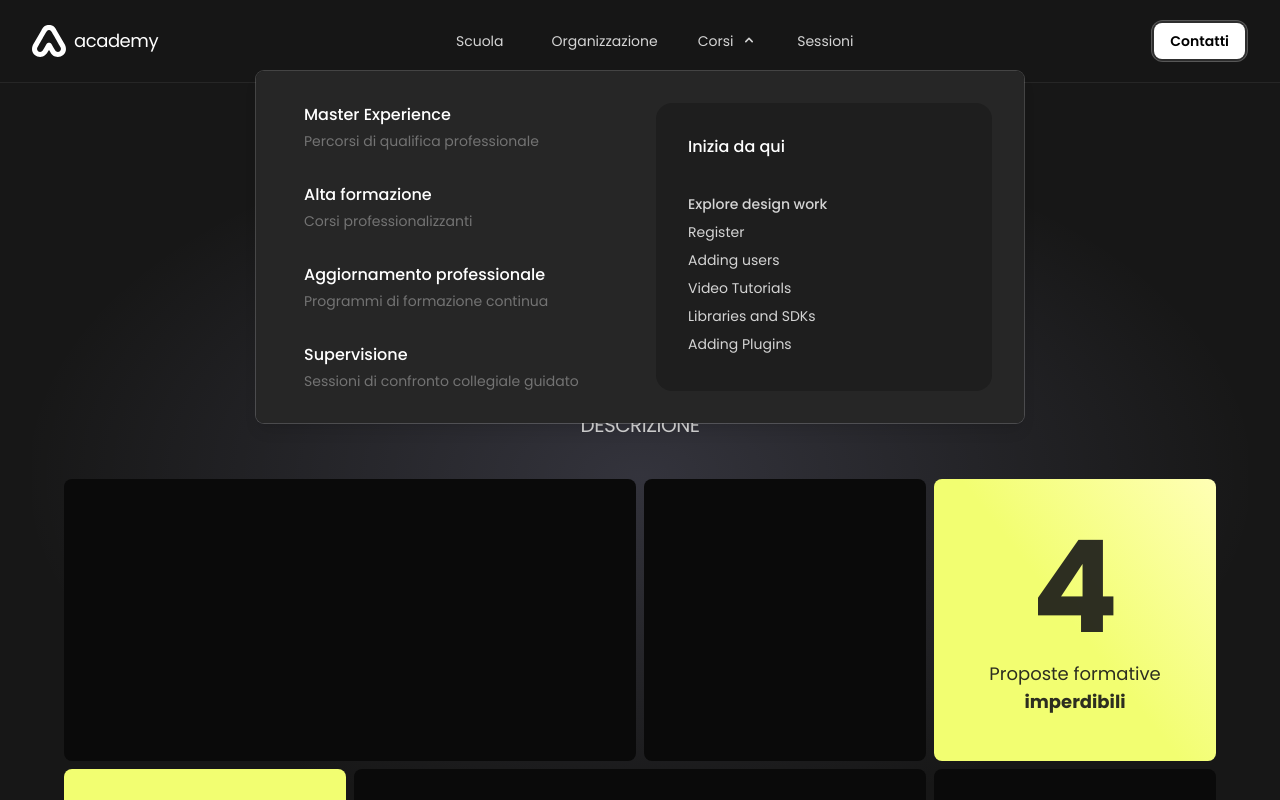
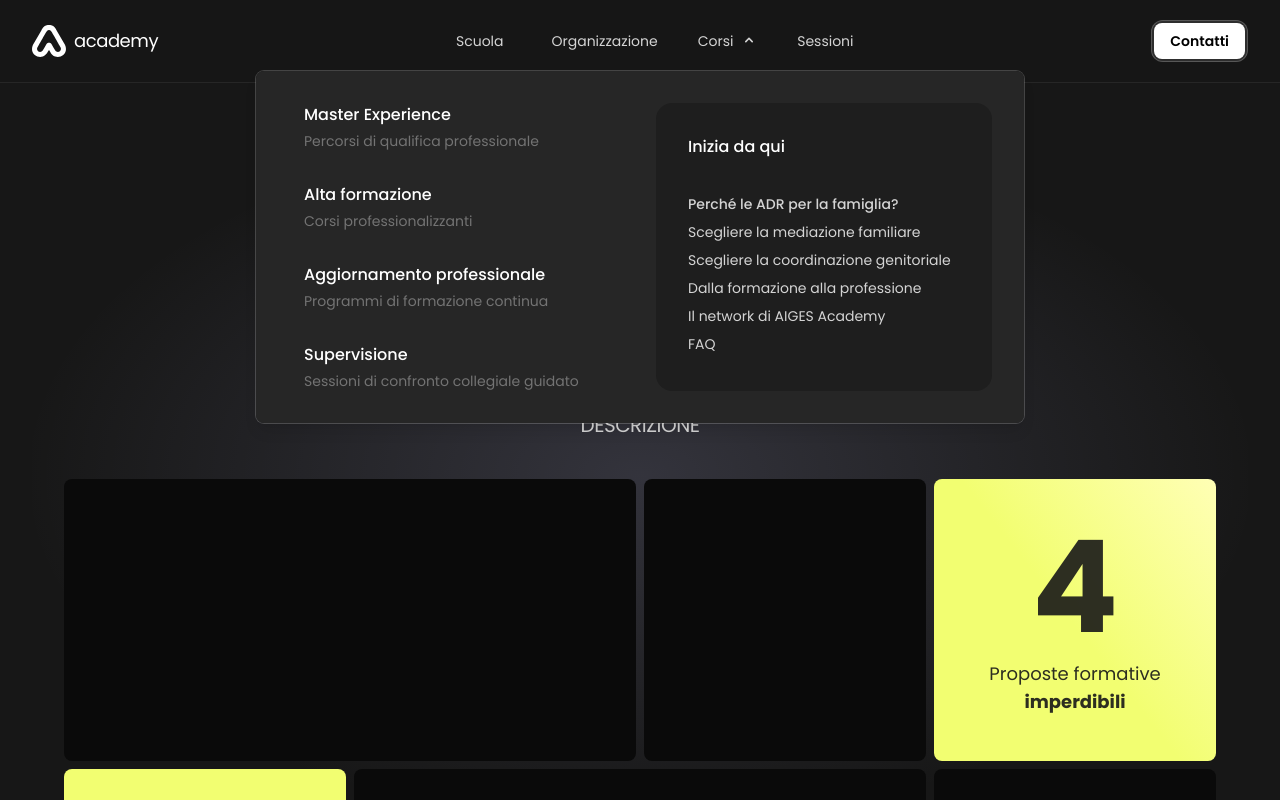
Before and after one commit to plasm/academy, a Nuxt app: page / in a window 1280 px wide. Both pictures are taken after a click on the button "Corsi". Shown: the top 800 px of the page. Built offline with nearby package versions, Linux system fonts and the light colour scheme.

Commit message:
feat: menu

```diff
--- a/components/ac-navigation/index.vue
+++ b/components/ac-navigation/index.vue
@@ -61,22 +61,22 @@
                         </h3>
                         <div class="space-y-2">
                           <a href="#" class="flex items-start rounded-lg  text-sm font-medium text-neutral-300 transition duration-150 ease-in-out hover:text-primary">
-                            Explore design work
+                            Perché le ADR per la famiglia?
                           </a>
                           <a href="#" class="flex items-start rounded-lg text-sm text-neutral-300 transition duration-150 ease-in-out hover:text-primary">
-                            Register
+                            Scegliere la mediazione familiare
                           </a>
                           <a href="#" class="flex items-start rounded-lg text-sm text-neutral-300 transition duration-150 ease-in-out hover:text-primary">
-                            Adding users
+                            Scegliere la coordinazione genitoriale
                           </a>
                           <a href="#" class="flex items-start rounded-lg text-sm text-neutral-300 transition duration-150 ease-in-out hover:text-primary">
-                            Video Tutorials
+                            Dalla formazione alla professione
                           </a>
                           <a href="#" class="flex items-start rounded-lg text-sm text-neutral-300 transition duration-150 ease-in-out hover:text-primary">
-                            Libraries and SDKs
+                            Il network di AIGES Academy
                           </a>
                           <a href="#" class="inline-flex items-start rounded-lg text-sm text-neutral-300 transition duration-150 ease-in-out hover:text-primary">
-                            Adding Plugins
+                            FAQ
                           </a>
                         </div>
                       </div>
```
